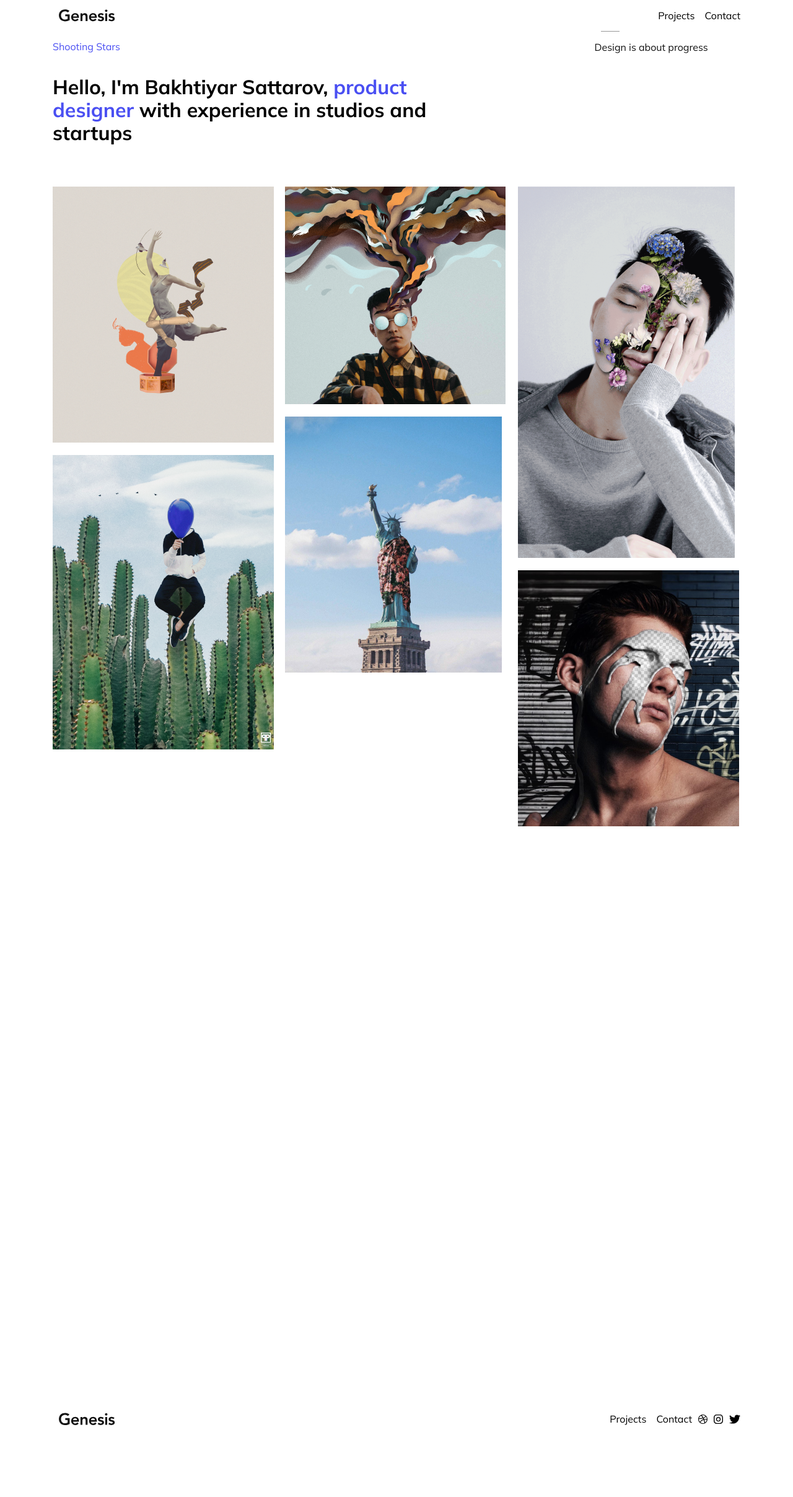
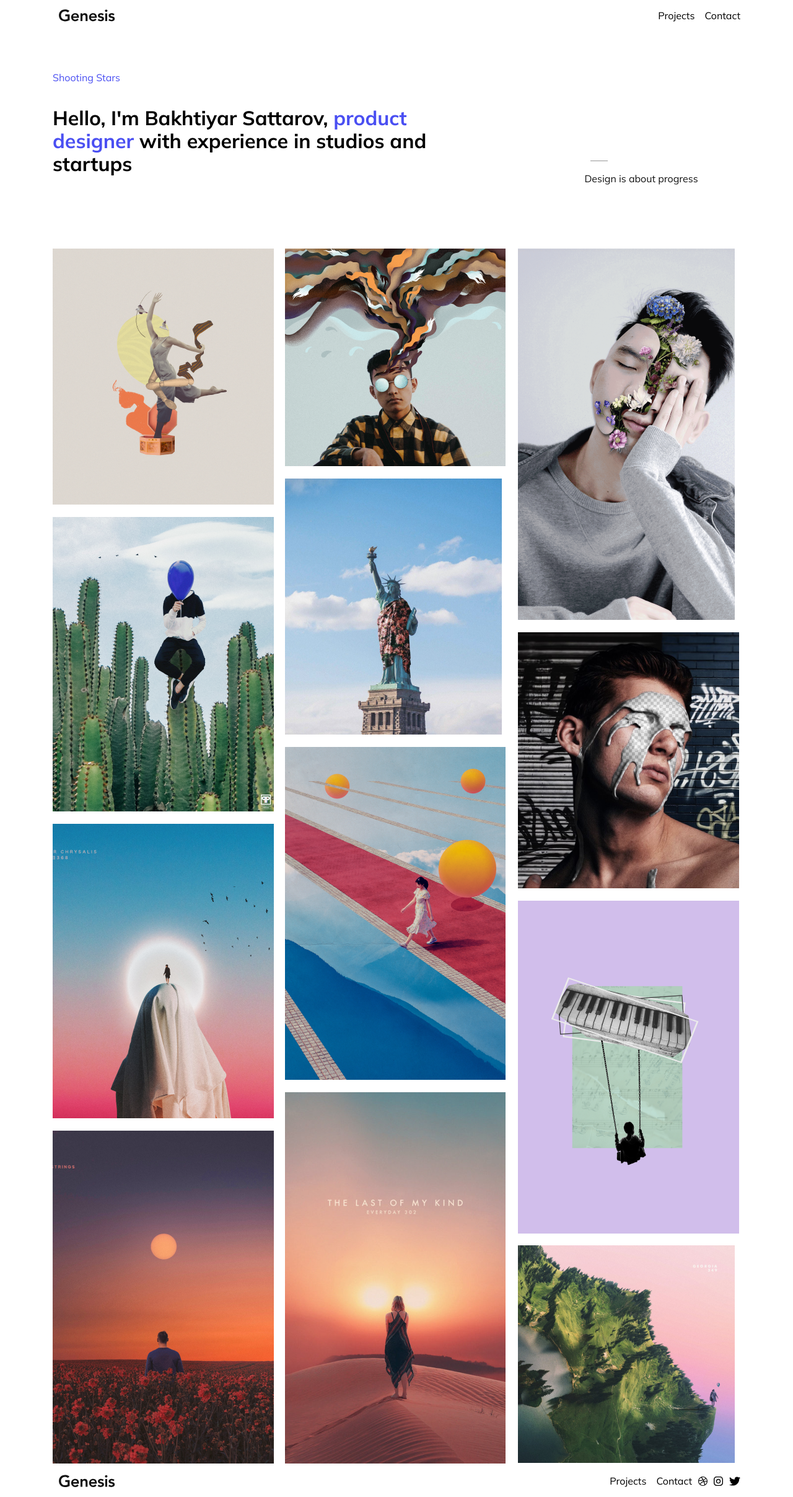
Before and after one commit to AlenMiftar/Genesis-portfolio, a plain HTML site: page index.html in a window 1280 px wide. Shown: the whole page at 62% size. Before the commit the page ends 2315 px from the top, so only its background shows below. Drawn offline with Linux system fonts and the light colour scheme.

Commit message:
grid complete

```diff
--- a/index.html
+++ b/index.html
@@ -51,7 +51,7 @@
         <div class="grid__item sixth">
           <img src="images/Rectangle6.png" alt="test6" />
         </div>
-        <!--<div class="grid__item seventh">
+        <div class="grid__item seventh">
           <img src="images/Rectangle7.png" alt="test7" />
         </div>
         <div class="grid__item eight">
@@ -66,10 +66,9 @@
         <div class="grid__item eleventh">
           <img src="images/Rectangle11.png" alt="test11" />
         </div>
-        <div class="grid__item twelwth">
+        <div class="grid__item twelfth">
           <img src="images/Rectangle12.png" alt="test12" />
-
-        </div> -->
+        </div>
       </div>
     </main>
     <footer>
--- /dev/null
+++ b/styles/_grid.scss
@@ -0,0 +1,66 @@
+.grid__container {
+  display: grid;
+  grid-template-columns: repeat(9, 1fr);
+  grid-template-rows: repeat(32, 1fr);
+  grid-gap: 1em;
+}
+
+.first {
+  grid-column: 1 / 4;
+  grid-row: 1 / 8;
+}
+
+.second {
+  grid-column: 4 / 7;
+  grid-row: 1 / 7;
+}
+
+.third {
+  grid-column: 7 / 10;
+  grid-row: 1 / 11;
+}
+
+.fourth {
+  grid-column: 1 / 4;
+  grid-row: 8 / 18;
+}
+
+.fifth {
+  grid-column: 4 / 7;
+  grid-row: 7 / 14;
+}
+
+.sixth {
+  grid-column: 7 / 10;
+  grid-row: 11 / 18;
+}
+
+.seventh {
+  grid-column: 1 / 4;
+  grid-row: 16 / 24;
+}
+
+.eight {
+  grid-column: 4 / 7;
+  grid-row: 14 / 23;
+}
+
+.ninth {
+  grid-column: 7 / 10;
+  grid-row: 18 / 27;
+}
+
+.tenth {
+  grid-column: 1 / 4;
+  grid-row: 24 / 33;
+}
+
+.eleventh {
+  grid-column: 4 / 7;
+  grid-row: 23 / 33;
+}
+
+.twelfth {
+  grid-column: 7 / 10;
+  grid-row: 27 / 33;
+}
--- a/styles/index.scss
+++ b/styles/index.scss
@@ -1,3 +1,4 @@
+@use "grid";
 @import url("https://fonts.googleapis.com/css2?family=Mulish:ital,wght@0,200..1000;1,200..1000&display=swap");
 $main-font: "Mulish", sans-serif;
 $blue-color: #4a4ff2;
@@ -45,7 +46,9 @@ nav {
 .first-section {
   display: flex;
   justify-content: space-between;
-  width: 95%;
+  width: 94%;
+  margin-top: 50px;
+  margin-bottom: 50px;
 }
 
 .title-box {
@@ -63,14 +66,16 @@ nav {
 .line-box {
   display: flex;
   flex-direction: column;
-  width: 180px;
-  height: 100%;
+  justify-content: end;
+  width: 185px;
+  margin-bottom: 30px;
 }
 
 .design-line {
   display: flex;
-  border-top: 1px solid #979797;
-  width: 30px;
+  border-top: 1.6px solid #979797;
+  width: 28px;
+  height: 3px;
   margin-left: 10px;
 }
 
@@ -79,55 +84,3 @@ nav {
   width: 212px;
   height: 26px;
 }
-
-.grid__container {
-  display: grid;
-  grid-template-columns: repeat(9, 1fr);
-  grid-template-rows: repeat(32, 1fr);
-  grid-gap: 1em;
-}
-
-.first {
-  grid-column: 1 / 4;
-  grid-row: 1 / 8;
-}
-
-.second {
-  grid-column: 4 / 7;
-  grid-row: 1 / 7;
-}
-
-.third {
-  grid-column: 7 / 10;
-  grid-row: 1 / 11;
-}
-
-.fourth {
-  grid-column: 1 / 4;
-  grid-row: 8 / 18;
-}
-
-.fifth {
-  grid-column: 4 / 7;
-  grid-row: 7 / 14;
-}
-
-.sixth {
-  grid-column: 7 / 10;
-  grid-row: 11 / 18;
-}
-
-// .seventh {
-//   grid-column: 1 / 4;
-//   grid-row: 8 / 18;
-// }
-
-// .eight {
-//   grid-column: 4 / 7;
-//   grid-row: 7 / 14;
-// }
-
-// .ninth {
-//   grid-column: 7 / 10;
-//   grid-row: 11 / 18;
-// }
```
Also changed, not shown: styles/index.css.
